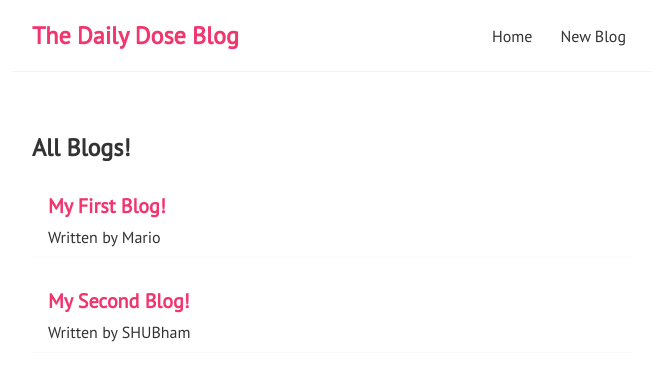
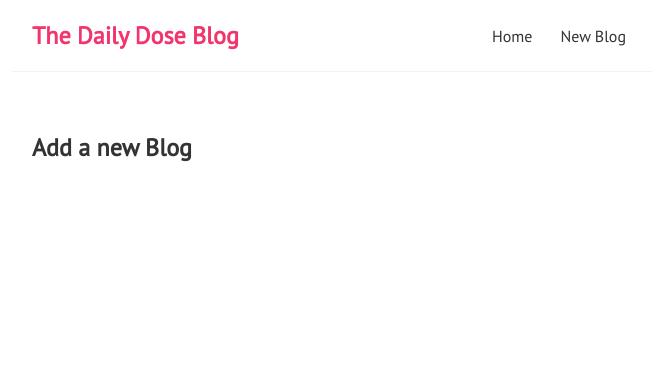
Before and after one commit to shubham46sharma/daily-dose-blog, a React (Create React App) app: page /create in a window 1280 px wide. Shown: the top 380 px of the page, without its empty margins (308-964 px from the left). Built offline with nearby package versions, Linux system fonts and the light colour scheme; data requests are answered from the project's data file; the HTML template or start-up script is replaced by a standard one.

Commit message:
Adding react routes

```diff
--- a/package.json
+++ b/package.json
@@ -8,6 +8,7 @@
     "@testing-library/user-event": "^12.8.3",
     "react": "^17.0.2",
     "react-dom": "^17.0.2",
+    "react-router-dom": "^5.2.0",
     "react-scripts": "4.0.3",
     "web-vitals": "^1.1.2"
   },
--- a/src/App.js
+++ b/src/App.js
@@ -1,15 +1,26 @@
 import Navbar from './Navbar';
 import Home from './Home';
+import { BrowserRouter as Router, Switch, Route } from 'react-router-dom';
+import Create from './Create';
 
 function App() {
 
   return (
-    <div className="App">
-    <Navbar />
-    <div className="content">
-      <Home />
+    <Router>
+      <div className="App">
+      <Navbar />
+      <div className="content">
+        <Switch>
+          <Route exact path='/'>
+            <Home />
+          </Route>
+          <Route  path='/create'>
+            <Create />
+          </Route>
+        </Switch>
+        </div>
       </div>
-    </div>
+    </Router>
   );
 }
 
--- /dev/null
+++ b/src/Create.js
@@ -0,0 +1,9 @@
+const Create = () => {
+    return (
+        <div className="create">
+            <h2>Add a new Blog</h2>
+        </div>
+     );
+}
+
+export default Create;
--- a/src/Navbar.js
+++ b/src/Navbar.js
@@ -1,10 +1,13 @@
+import { Link } from 'react-router-dom';
+
+
 const Navbar = () => {
     return (
         <nav className="navbar">
             <h1>The Daily Dose Blog</h1>
             <div className="links">
-                <a href="/">Home</a>
-                <a href="/create">New Blog</a>
+                <Link to="/">Home</Link>
+                <Link to="/create">New Blog</Link>
 
             </div>
         </nav>
--- a/src/useFetch.js
+++ b/src/useFetch.js
@@ -8,6 +8,8 @@
 
     useEffect(() => {
 
+        const abortCont = new AbortController();
+
         console.log("Use effect ran");
         fetch(url)
         .then(res => {
@@ -17,15 +19,21 @@
             return res.json()
         })
             .then(data => {
-                console.log(data);
                 setData(data);
                 setIsPending(false);
                 setError(null);
             })
             .catch(err => {
-                setError(err.message);
-                setIsPending(false);
+                if(err.name === 'AbortError'){
+                    console.log("Fetch Aborted");
+                }else{
+                    setError(err.message);
+                    setIsPending(false);
+                }
+
             })
+
+            return () => abortCont.abort();
 
     }, [url]);
 
```
Also changed, not shown: 1 other file (tests, documents, lock files or other folders).
